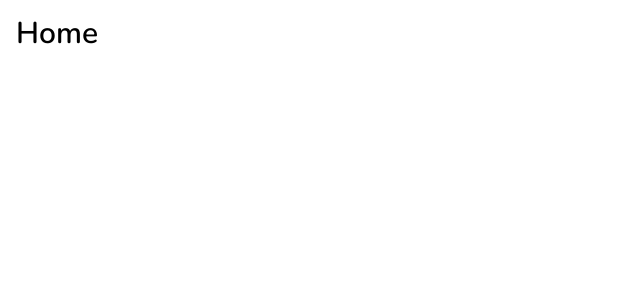
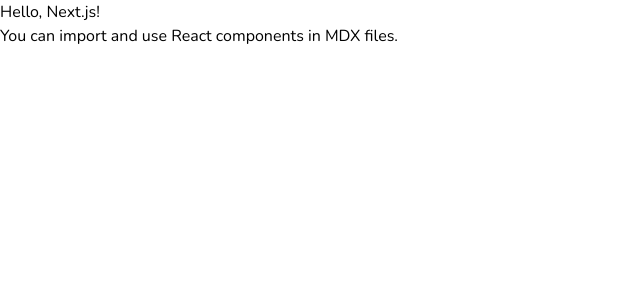
Before and after one commit to hzburki/personal-blog-v2, a Next.js app: page / in a window 1280 px wide. Shown: the top 300 px of the page, without its empty margins (0-640 px from the left). Built offline with nearby package versions, Linux system fonts and the light colour scheme.

Commit message:
MDX integrated

```diff
--- a/app/page.tsx
+++ b/app/page.tsx
@@ -1,7 +1,5 @@
-export default function Home() {
-  return (
-    <div className="p-4">
-      <h1 className="text-3xl font-semibold font-nunito">Home</h1>
-    </div>
-  );
+import HelloWorld from "./hello.mdx";
+
+export default function Page() {
+  return <HelloWorld />;
 }
```
Also changed, not shown: mdx-components.tsx (renamed from app/mdx-components.tsx).
